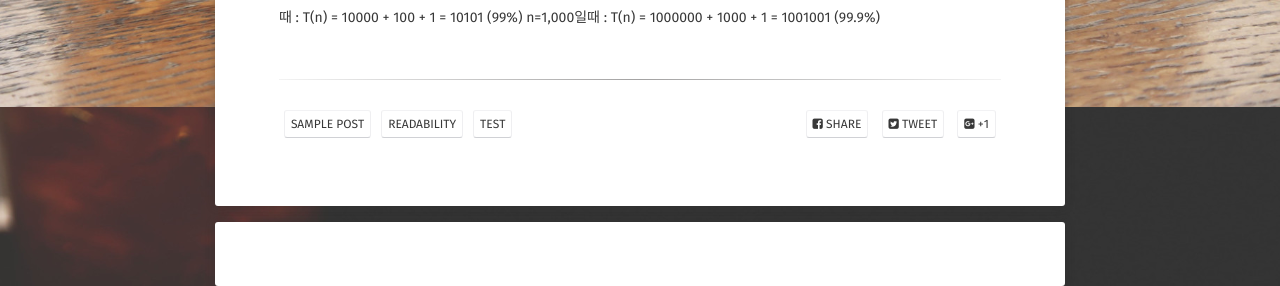
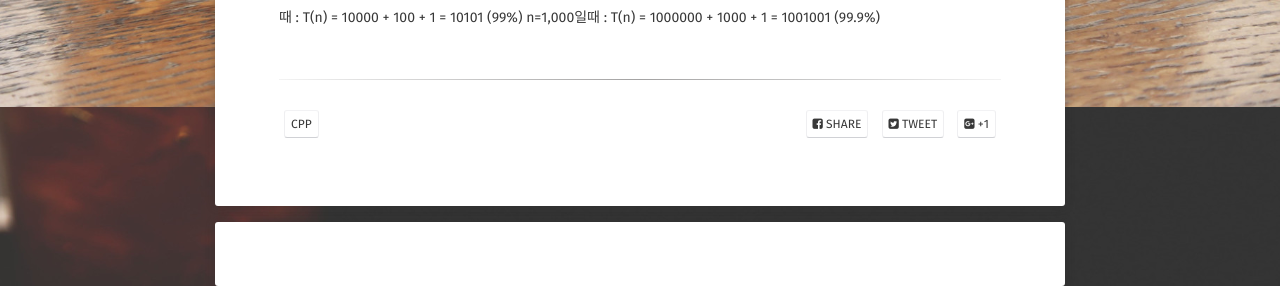
Before and after one commit to snrnsrk5/snrnsrk5.github.com, a Jekyll site: the page built from _posts/2022-09-01-알고리즘 풀이 노트-post.md, in a window 1280 px wide. Shown: the part 793-1079 px from the top of the page. Built offline with Jekyll 4.4.1, drawn with Linux system fonts in a browser that asks for light colours; some web fonts are replaced; comment, search, counter and statistics services are not loaded.

Commit message:
Update 2022-09-01-알고리즘 풀이 노트-post.md

```diff
--- a/_posts/2022-09-01-알고리즘 풀이 노트-post.md
+++ b/_posts/2022-09-01-알고리즘 풀이 노트-post.md
@@ -2,8 +2,8 @@
 layout: post
 title: "알고리즘 풀이 노트"
 date: 2022-09-01
-excerpt: "class"
-tags: [sample post, readability, test]
+excerpt: "cpp"
+tags: [cpp]
 comments: true
 ---
 # 알고리즘의 성능분석
```
